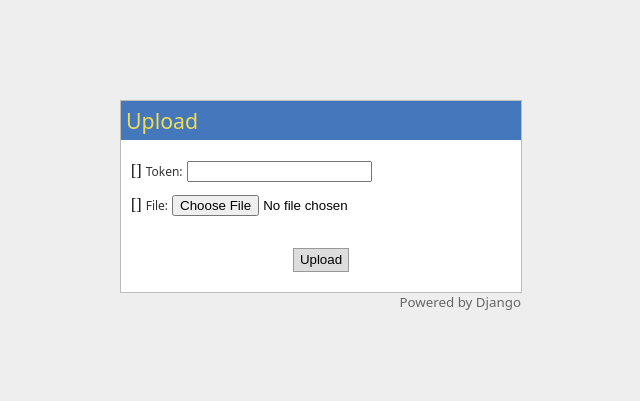
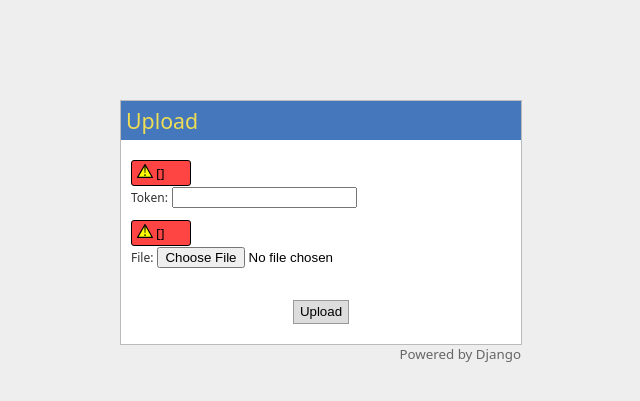
Before and after one commit to Drome/DjangoUploader, a Django app: template templates/uploader/index.html in a window 1280 px wide. Shown: the top 401 px of the page, without its empty margins (319-959 px from the left). Run offline with Django 3.2, Linux system fonts and the light colour scheme; the template is opened without the code that fills it, so the values that code supplies are empty, except form fields; tables that the repository leaves empty hold one stand-in row (values such as "Sample post"); form fields are guessed from the names that the template uses.

Commit message:
Place error messages correctly

```diff
--- a/static/uploader/uploader.css
+++ b/static/uploader/uploader.css
@@ -12,14 +12,26 @@
 }
 
 .errorlist {
+  list-style-type: none;
+  padding: 0px;
+  margin: 0px;
+}
+
+.error {
+  display: inline-block;
   background-color: #F44;
-  display: inline-block;
-  padding-right: 15px;
-  padding-bottom: 3px;
-  padding-top: 5px;
+  padding: 3px 25px 3px 5px;
   border: 1px solid;
   border-radius: 3px;
-  margin-bottom: 0px;
+  font-family: sans;
+  font-size: 10pt;
+  white-space: nowrap;
+}
+
+.errorIcon {
+  float: left;
+  height: 14px;
+  margin-right:3px;
 }
 
 body {
--- a/templates/uploader/index.html
+++ b/templates/uploader/index.html
@@ -1,11 +1,5 @@
 {% extends "uploader/base.html" %}
 {% load staticfiles %}
-
-{% block styles %}
-  .errorlist {
-    list-style-image: url({% static "uploader/warning.svg" %});
-  }
-{% endblock %}
 
 {% block content %}
   <div id="pagetitle_wrapper"><h1 id="pagetitle">Upload</h1></div>
@@ -14,12 +8,12 @@
     <form enctype="multipart/form-data" action="{{ request.path }}" method="post">
       {% csrf_token %}
       <div class="fieldWrapper">
-	{{ form.token.errors }}
+	<div class="error"><img class="errorIcon" src="{% static "uploader/warning.svg" %}">{{ form.token.errors }}</div></br>
 	<label for="id_token">Token:</label>
 	{{ form.token }}
       </div>
       <div class="fieldWrapper">
-	{{ form.uploadFile.errors }}
+	<div class="error"><img class="errorIcon" src="{% static "uploader/warning.svg" %}">{{ form.uploadFile.errors }}</div></br>
 	<label for="id_uploadFile">File:</label>
 	{{ form.uploadFile }}
       </div>
```
Also changed, not shown: static/uploader/warning.svg.
